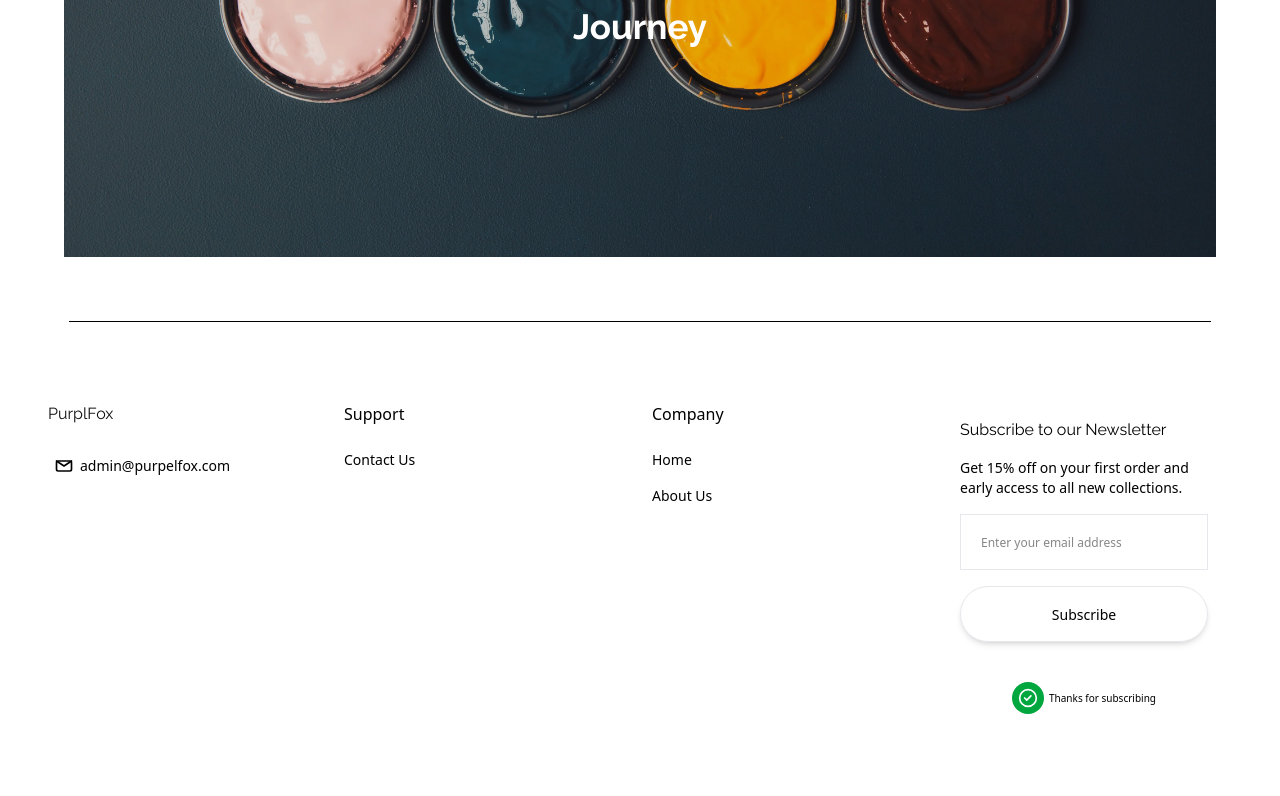
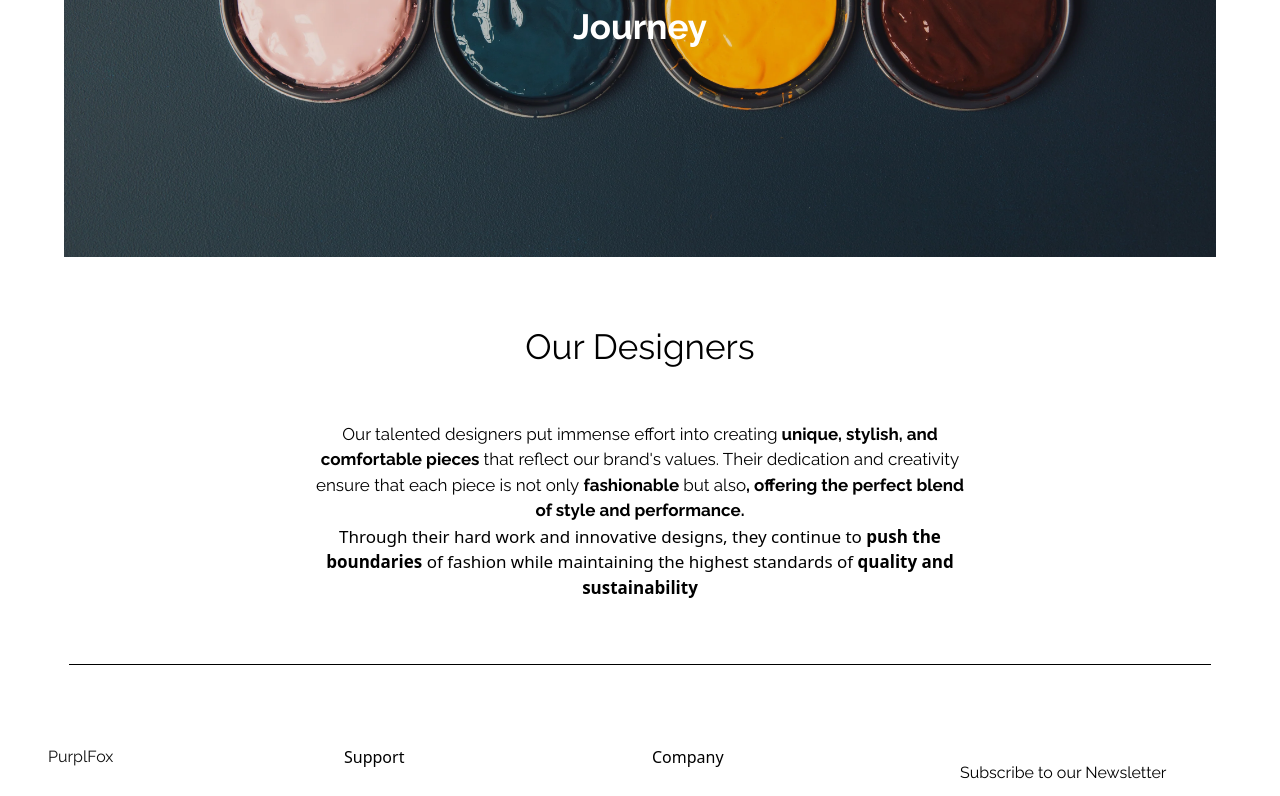
Before and after one commit to AMAN7040/purplFox, a React (Vite) app: page /pages/about-us in a window 1280 px wide. Shown: the part 478-1274 px from the top of the page. Built offline with nearby package versions, Linux system fonts and the light colour scheme; a web font is replaced by a local one.

Commit message:
About us section 3

```diff
--- /dev/null
+++ b/src/Components/AboutUsBodySection/Section_3/Section_3.jsx
@@ -0,0 +1,45 @@
+import React from "react";
+import useIntersection from "../../../hooks/useIntersection";
+import styles from "../Section_3/Section_3.module.css";
+
+const Section_3 = () => {
+  const [sectionRef, isVisible] = useIntersection({ threshold: 0.2 });
+  return (
+    <div ref={sectionRef} className={`${styles.sect3}`}>
+      <div className={`${styles.cntr}`}>
+        <div className={`${styles.clm} m-auto text-center break-words`}>
+          <h2
+            className={` ${styles.hasAnimation} ${isVisible ? styles.fadeIn : ""} m-auto max-w-[1000px] mb-0 font-primary text-[27px] xs:text-[30px] md:text-[35px]`}
+          >
+            Our Designers
+          </h2>
+          <div
+            className={`${styles.hasAnimation} ${isVisible ? styles.fadeInDelayed : ""}`}
+          >
+            <div className={`mt-[24px] md:mt-[36px] lg:mt-[48px] mx-auto max-w-[650px]`}>
+              <h5 className="text-[16px] xs:text-[17px] font-primary">
+                Our talented designers put immense effort into creating
+                <strong> unique, stylish, and comfortable pieces </strong>
+                that reflect our brand's values. Their dedication and creativity
+                ensure that each piece is not only
+                <strong> fashionable </strong>
+                but also
+                <strong>
+                  , offering the perfect blend of style and performance.{" "}
+                </strong>
+              </h5>
+              <h5 className="text-[16px] xs:text-[17px]">
+                Through their hard work and innovative designs, they continue to
+                <strong> push the boundaries </strong>
+                of fashion while maintaining the highest standards of
+                <strong> quality and sustainability </strong>
+              </h5>
+            </div>
+          </div>
+        </div>
+      </div>
+    </div>
+  );
+};
+
+export default Section_3;
--- /dev/null
+++ b/src/Components/AboutUsBodySection/Section_3/Section_3.module.css
@@ -0,0 +1,63 @@
+.sect3 {
+  --spacing: 8px;
+  padding-bottom: 0;
+  padding-top: calc(var(--spacing) * 4);
+}
+
+.cntr {
+  padding-inline: calc(var(--spacing) * 2.5);
+  margin: 0 auto;
+  width: 100%;
+}
+
+.clm {
+  --w-md: 8;
+  width: calc(var(--grid-ratio, 100% / 12) * var(--w-xs));
+  max-width: calc(var(--grid-ratio, 100% / 12) * var(--w-xs));
+}
+
+@keyframes fadeInUp {
+  from {
+    opacity: 0;
+    transform: translate3d(0, 24px, 0);
+  }
+  to {
+    opacity: 1;
+    transform: translate3d(0, 0, 0);
+  }
+}
+
+.hasAnimation {
+  opacity: 0;
+  transform: translate3d(0, 24px, 0);
+}
+
+.fadeIn {
+  animation: fadeInUp 0.6s ease forwards;
+}
+
+.fadeInDelayed {
+  animation: fadeInUp 0.6s ease 0.3s forwards;
+}
+
+@media (min-width: 769px) {
+  .sect3 {
+    --spacing: 12px;
+  }
+
+  .clm {
+    --w-md: 8;
+    width: calc(var(--grid-ratio, 100% / 12) * var(--w-md));
+    max-width: calc(var(--grid-ratio, 100% / 12) * var(--w-md));
+  }
+}
+
+@media (min-width: 1025px) {
+  .sect3 {
+    --spacing: 16px;
+  }
+  .cntr {
+    padding-inline: calc(var(--spacing) * 4);
+    max-width: calc(var(--content-max-width) + var(--spacing) * 8);
+  }
+}
--- /dev/null
+++ b/src/Components/AboutUsBodySection/Section_3/index.js
@@ -0,0 +1,3 @@
+import Section_3 from "./Section_3";
+
+export { default } from "./Section_3";
--- a/src/Pages/AboutUs.jsx
+++ b/src/Pages/AboutUs.jsx
@@ -1,6 +1,7 @@
 import React from "react";
 import BreadCrumps from "../Components/BreadCrumps/BreadCrumps";
 import Section_2 from "../Components/AboutUsBodySection/Section_2";
+import Section_3 from "../Components/AboutUsBodySection/Section_3";
 
 const AboutUs = () => {
   return (
@@ -11,6 +12,9 @@ const AboutUs = () => {
       <div className="section-2">
         <Section_2 />
       </div>
+      <div>
+        <Section_3 />
+      </div>
     </main>
   );
 };
```
